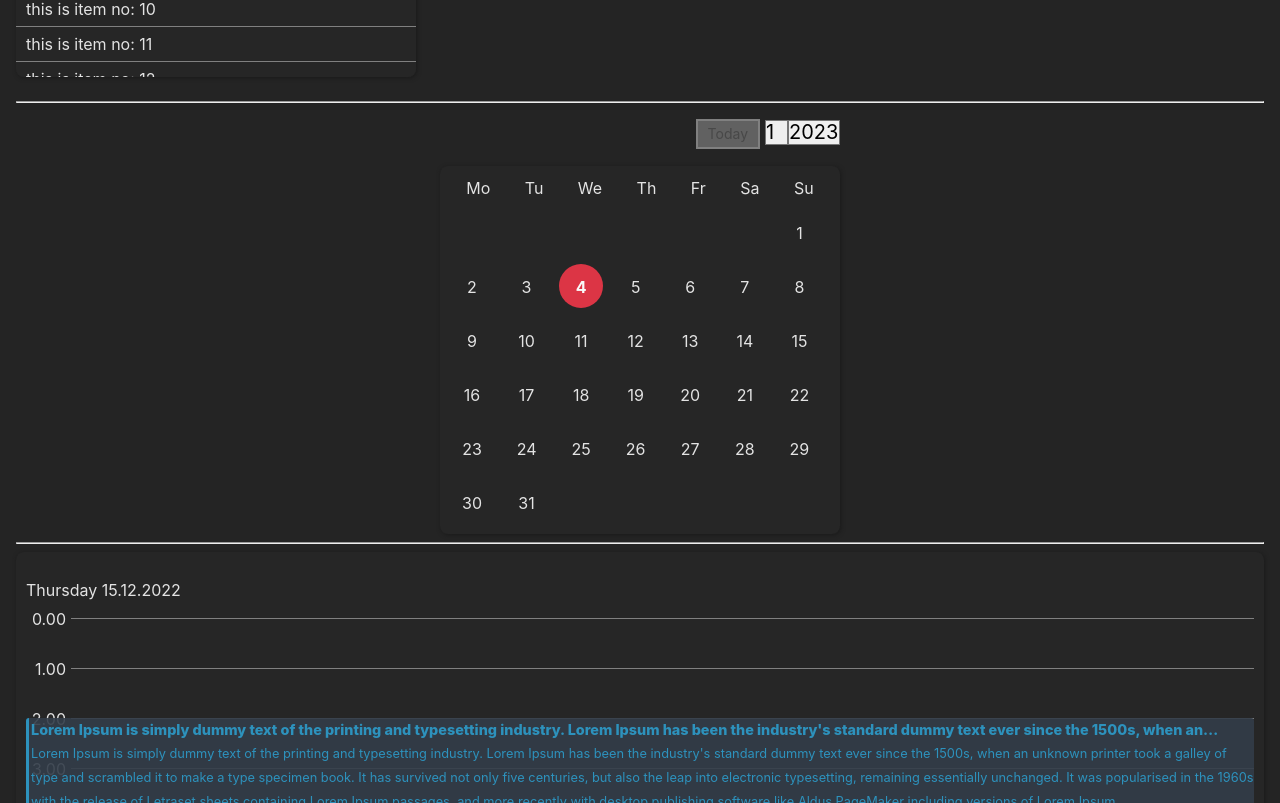
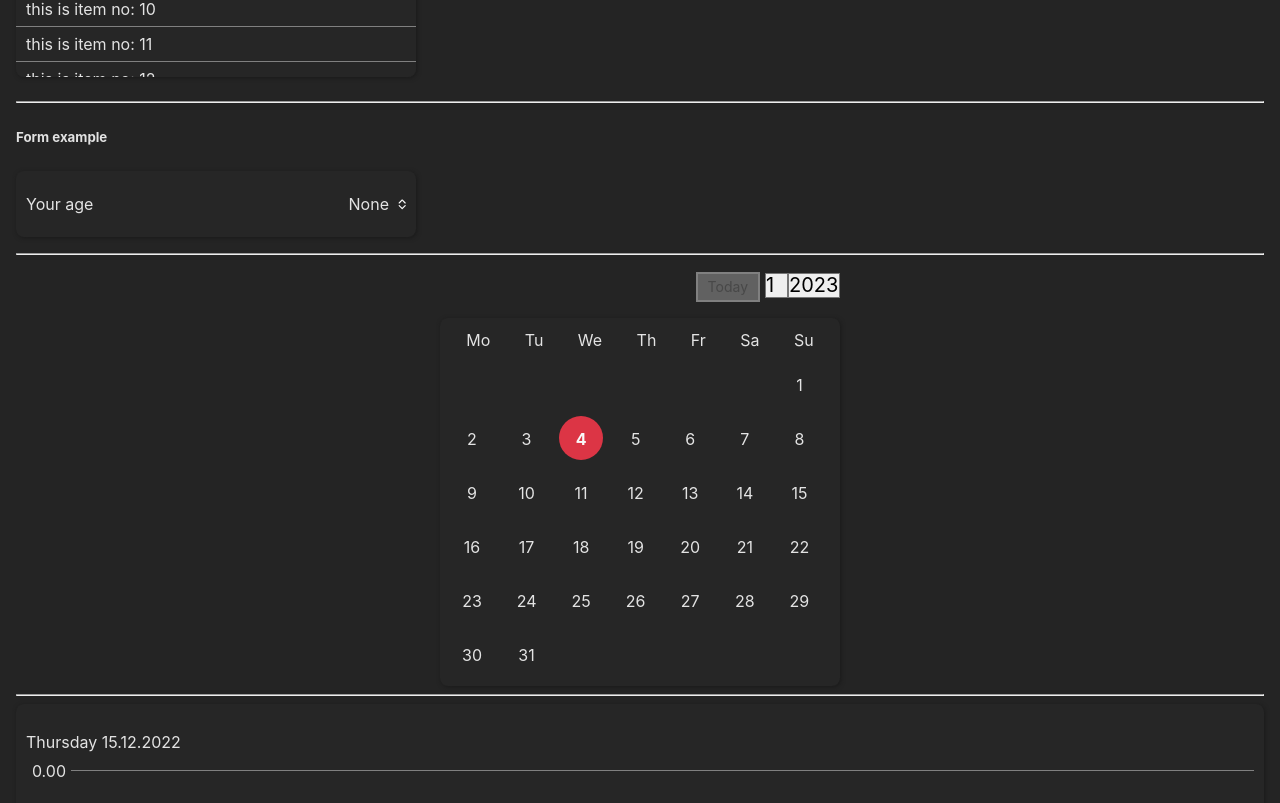
Before and after one commit to LeTranAnhVu/calender-lib, a React (Vite) app: page / in a window 1280 px wide. Shown: the part 777-1580 px from the top of the page. Built offline with nearby package versions, Linux system fonts and the light colour scheme.

Commit message:
Add FormExample contains select input

```diff
--- a/src/showcase/App.tsx
+++ b/src/showcase/App.tsx
@@ -14,7 +14,10 @@ import ModalExamples from './components/ModalExamples'
 import Modal from '@/layout/components/Modals/Modal'
 import VerticalListExample from '@/showcase/components/VerticalListExample'
 import HorizontalListExample from '@/showcase/components/HorizontalListExample'
-library.add(fas)
+import FormExample from '@/showcase/components/Form/FormExample'
+import { far } from '@fortawesome/free-regular-svg-icons'
+
+library.add(fas, far)
 
 function App() {
   return (
@@ -36,11 +39,14 @@ function App() {
               <Hr />
               <VerticalListExample />
               <Hr />
+              <FormExample />
+              <Hr />
               <CalendarMonthExample />
               <Hr />
               <CalendarDayExample />
               <Hr />
               <ModalExamples />
+              <Hr />
             </AppWrapper>
           </>
         </ModalContextProvider>
--- /dev/null
+++ b/src/showcase/components/Form/FormExample.tsx
@@ -0,0 +1,53 @@
+import type { ChangeEvent, FormEvent } from 'react'
+import { useRef, useState } from 'react'
+import type { OptionTypeOfSelectField } from '@/layout/components/Form/SelectField'
+import SelectField from '@/layout/components/Form/SelectField'
+import { VerticalItem, VerticalList } from '@/layout/components/VerticalList'
+import { rangeFromOne } from '@/lib/array/range'
+
+function createOptions(n: number): OptionTypeOfSelectField[] {
+  return rangeFromOne(n).map(
+    (i) => ({ label: i.toString(), value: i.toString() } as OptionTypeOfSelectField)
+  )
+}
+
+function FormExample() {
+  const listRef = useRef<HTMLUListElement>(null)
+  const [selectValue, setSelectValue] = useState('dog')
+  const getScrollableParent = () => {
+    return listRef.current
+  }
+
+  const handleSubmit = (e: FormEvent) => {
+    e.preventDefault()
+    console.log(e.target)
+  }
+
+  const handleChange = (event: ChangeEvent<HTMLSelectElement>) => {
+    console.log('Selected value:', event.target.value)
+    setSelectValue(event.target.value)
+  }
+
+  return (
+    <div>
+      <h5>Form example</h5>
+      <form onSubmit={handleSubmit}>
+        <VerticalList ref={listRef} style={{ maxWidth: '400px', width: '100%' }}>
+          <VerticalItem>
+            <SelectField
+              name="Age"
+              label="Your age"
+              options={createOptions(40)}
+              getScrollableParent={getScrollableParent}
+              onChange={handleChange}
+              value={selectValue}
+              optionModalMaxHeight={200}
+            />
+          </VerticalItem>
+        </VerticalList>
+      </form>
+    </div>
+  )
+}
+
+export default FormExample
```
